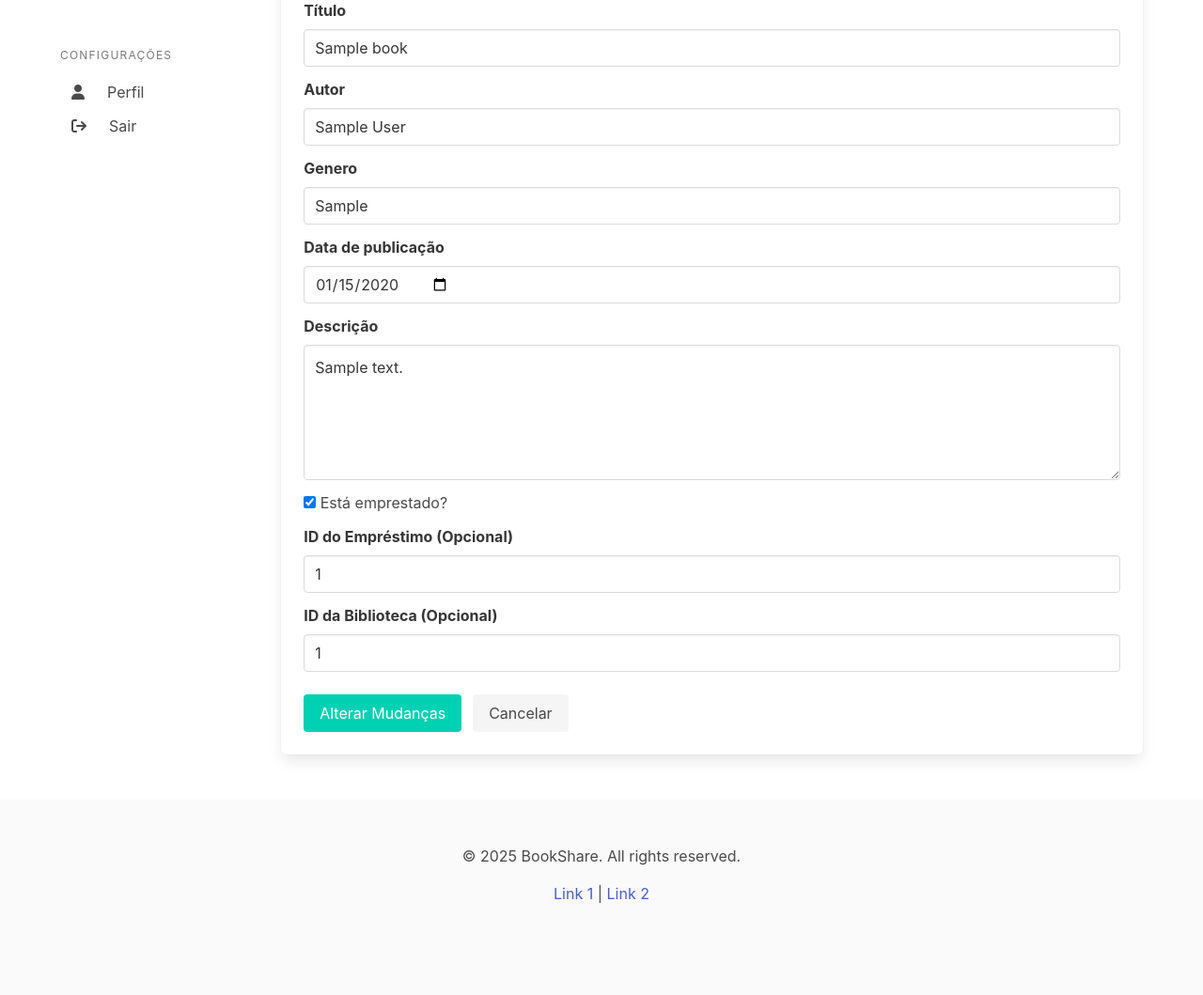
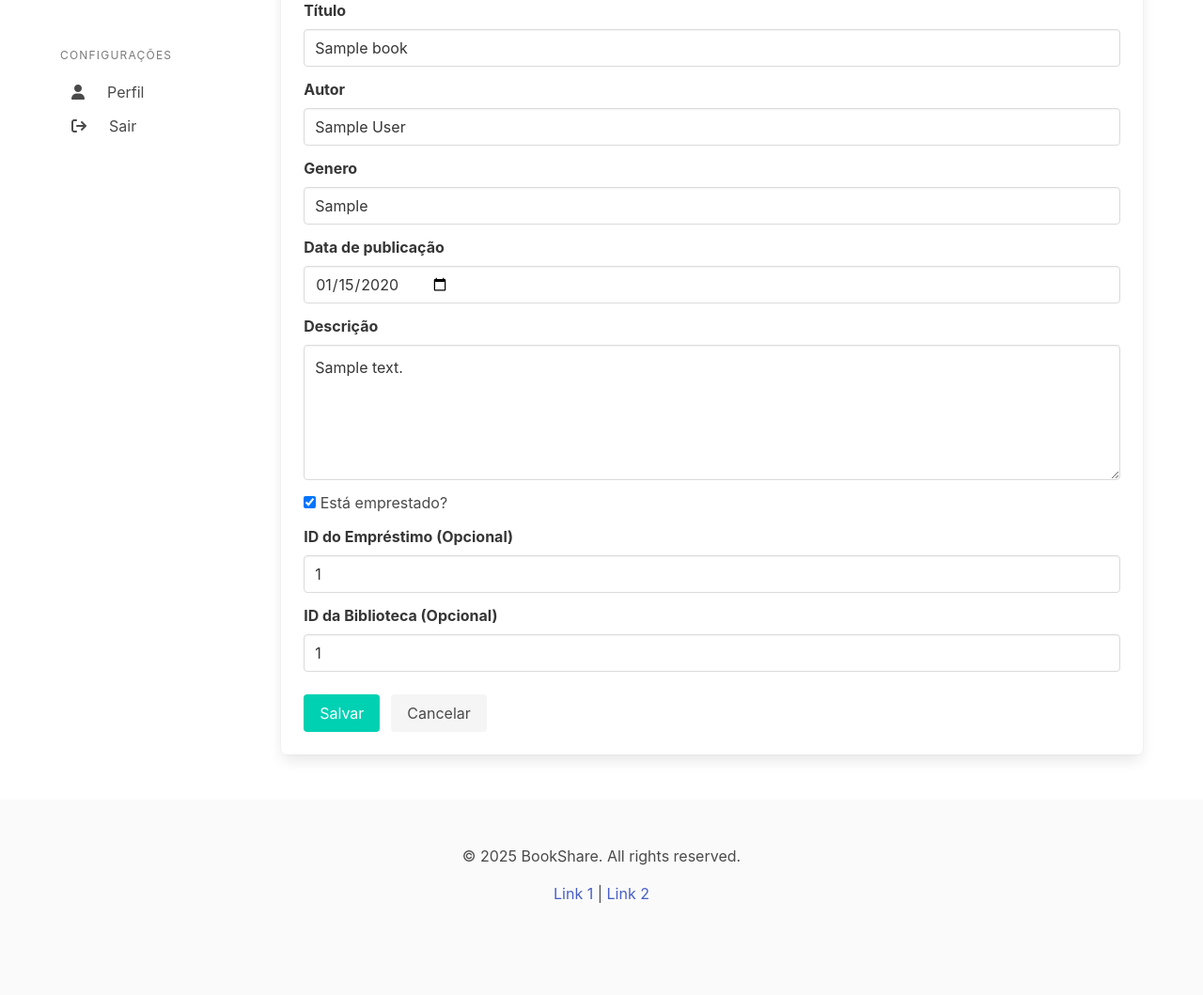
Before and after one commit to ern4m/bookshare, a Flask app: page /book/1/update in a window 1280 px wide. Shown: the part 184-1243 px from the top of the page at 94% size. Run offline with Flask 3, Linux system fonts and the light colour scheme; a user stored in the database is signed in; tables that the repository leaves empty hold one stand-in row (values such as "Sample post"); some libraries are stand-ins or nearby versions.

Commit message:
fix: Alteração do nome do botão para Salvar

```diff
--- a/app/templates/dashboard/book_form.html
+++ b/app/templates/dashboard/book_form.html
@@ -80,7 +80,7 @@
       <div class="field is-grouped mt-5">
         <div class="control">
           <button type="submit" class="button is-primary">
-            {% if book %}Alterar Mudanças{% else %}Adicionar Livro{% endif %}
+            {% if book %}Salvar{% else %}Adicionar Livro{% endif %}
           </button>
         </div>
         {% if book %}
```
